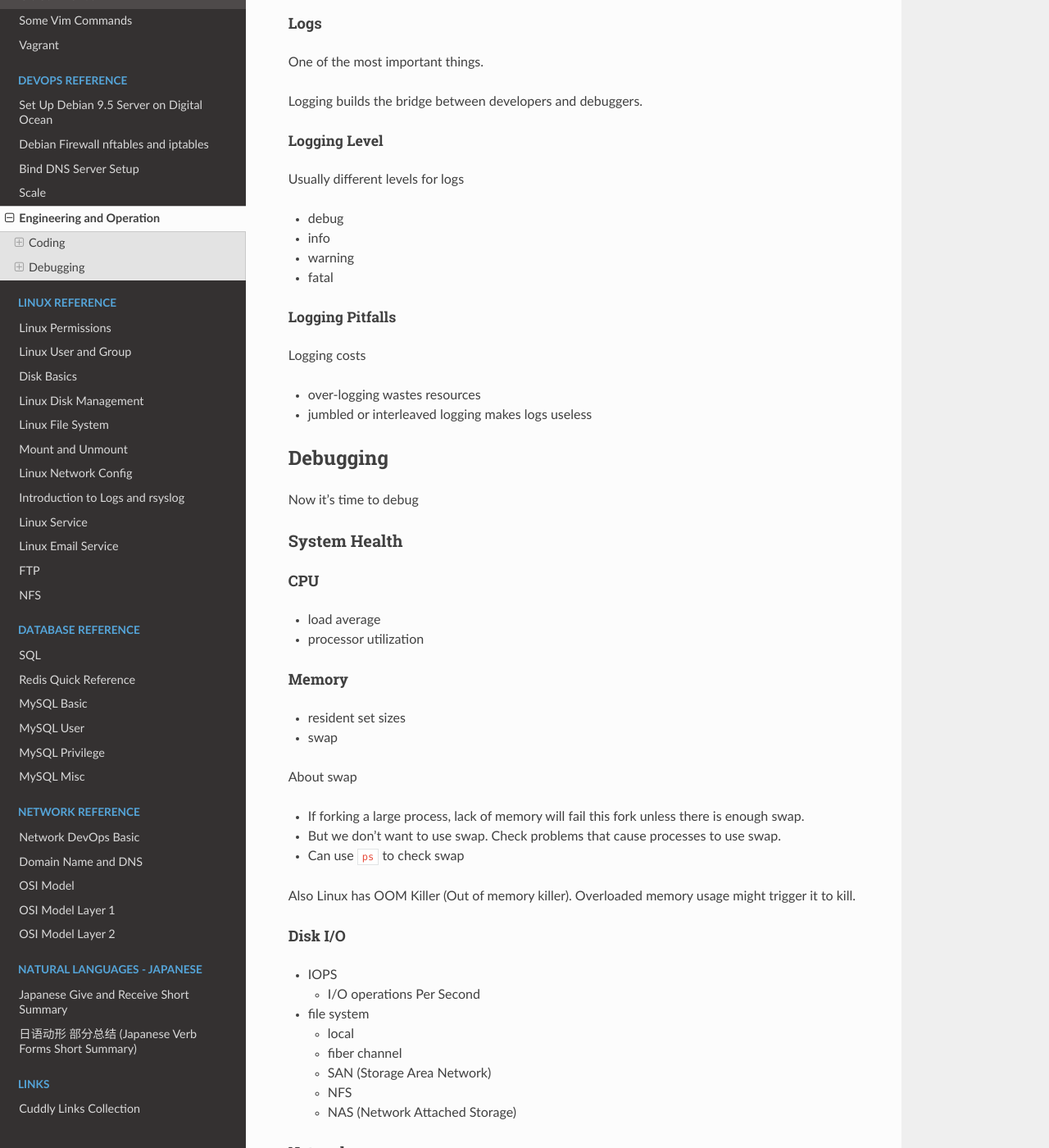
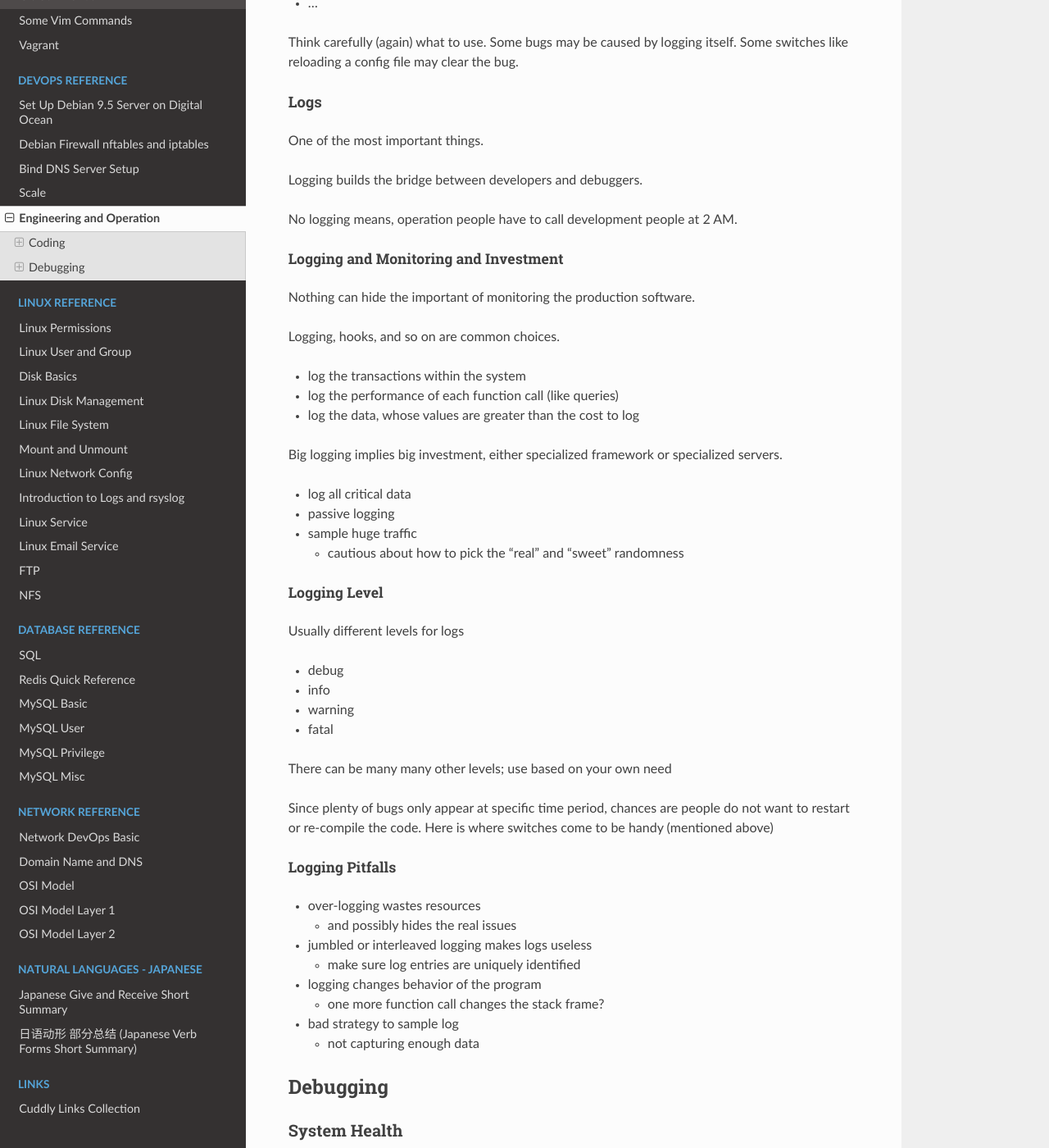
Before and after one commit to snowme34/snowme34.com, a Sphinx documentation site: the page built from docs/source/reference/devops/engineering-and-operation.md, in a window 1280 px wide and 1400 px high, scrolled down 2919 px. Shown: the whole window at 82% size. Built offline with Sphinx 7.4.7 and the Read the Docs theme 2.0.0, drawn with Linux system fonts in a browser that asks for light colours; some of the changed text lies outside the part shown.

Commit message:
docs: devops: trying to clean up bragging about operations

```diff
--- a/cspell_dict_bash.txt
+++ b/cspell_dict_bash.txt
@@ -595,3 +595,4 @@
 fcntl
 
 builtins
+webhook
--- a/docs/source/reference/devops/engineering-and-operation.md
+++ b/docs/source/reference/devops/engineering-and-operation.md
@@ -30,6 +30,7 @@
 
 * all possible input
 * never assume something never happens
+  * at least log the extremely rare cases
 
 Research on the implicit and explicit locks or semaphores available (for file systems or databases etc.)
 
@@ -105,10 +106,13 @@
 
 Switches
 
-* Manual switch
-  * command line
-  * process signal (`kill`)
+* command line call
+* process signal (`kill`)
 * Config file
+* response of another service (time-out or different response code)
+* presence of a file on the system
+* webhook
+* ...
 
 Think carefully (again) what to use. Some bugs may be caused by logging itself. Some switches like reloading
 a config file may clear the bug.
@@ -119,6 +123,25 @@
 
 Logging builds the bridge between developers and debuggers.
 
+No logging means, operation people have to call development people at 2 AM.
+
+##### Logging and Monitoring and Investment
+
+Nothing can hide the important of monitoring the production software.
+
+Logging, hooks, and so on are common choices.
+
+* log the transactions within the system
+* log the performance of each function call (like queries)
+* log the data, whose values are greater than the cost to log
+
+Big logging implies big investment, either specialized framework or specialized servers.
+
+* log all critical data
+* passive logging
+* sample huge traffic
+  * cautious about how to pick the "real" and "sweet" randomness
+
 ##### Logging Level
 
 Usually different levels for logs
@@ -128,16 +151,23 @@
 * warning
 * fatal
 
+There can be many many other levels; use based on your own need
+
+Since plenty of bugs only appear at specific time period, chances are people do not want to
+restart or re-compile the code. Here is where switches come to be handy (mentioned above)
+
 ##### Logging Pitfalls
 
-Logging costs
-
 * over-logging wastes resources
+  * and possibly hides the real issues
 * jumbled or interleaved logging makes logs useless
+  * make sure log entries are uniquely identified
+* logging changes behavior of the program
+  * one more function call changes the stack frame?
+* bad strategy to sample log
+  * not capturing enough data
 
 ## Debugging
-
-Now it's time to debug
 
 ### System Health
 
@@ -197,7 +227,7 @@
 
 -------------------------------------
 
-See [Unix and Linux Commands](https://docs.snowme34.com/en/latest/reference/commands/unix-and-linux-commands.html) for commands to use. Search for key word: troubleshoot or click this [link](https://docs.snowme34.com/en/latest/reference/commands/unix-and-linux-commands.html?highlight=troubleshoot) for built-in highlight.
+See [Unix and Linux Commands](https://docs.snowme34.com/en/latest/reference/commands/unix-and-linux-commands.html) for commands to use. Search for the keyword: **troubleshoot** or click this [link](https://docs.snowme34.com/en/latest/reference/commands/unix-and-linux-commands.html?highlight=troubleshoot) for built-in highlight. (It's a long page)
 
 ### Log
 
```
Also changed, not shown: other parts of docs/source/reference/devops/engineering-and-operation.md (+1 -1 lines).
